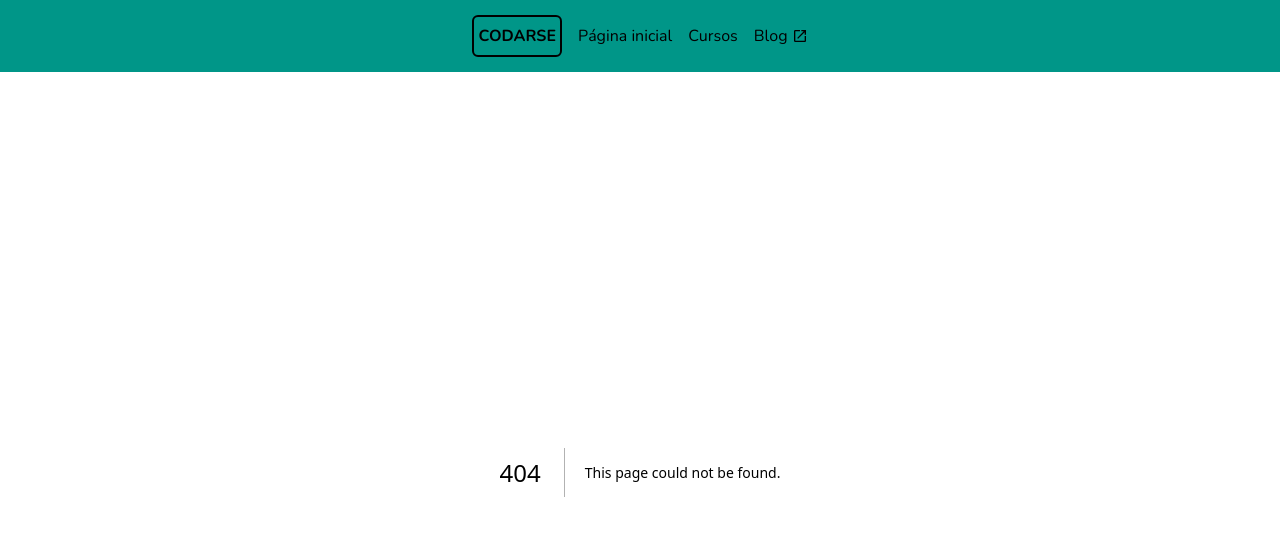
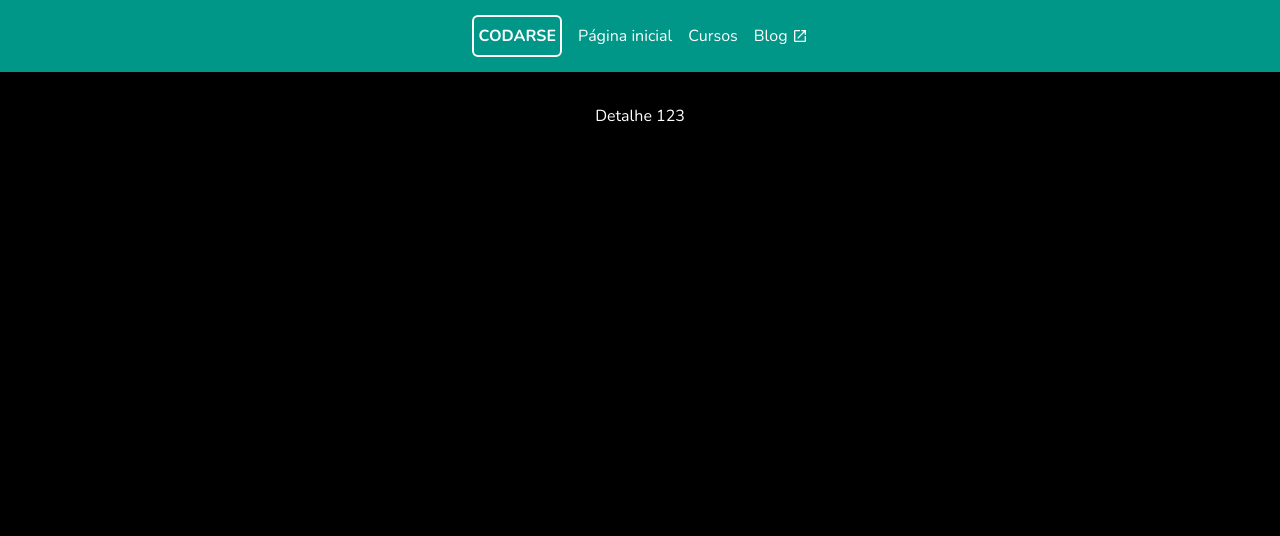
Before and after one commit to FernandaVFelix/FernandaVFelix, a Next.js app in the folder youtube-nextjs-course-plataform/: page /cursos/123 in a window 1280 px wide. Before the commit this address had no page. Shown: the top 536 px of the page. Built offline with nearby package versions, Linux system fonts and the light colour scheme.

Commit message:
feat: add courses detail page

```diff
--- /dev/null
+++ b/youtube-nextjs-course-plataform/src/app/cursos/[id]/page.tsx
@@ -0,0 +1,16 @@
+import { Metadata } from "next";
+
+interface Props {
+  params: { id: string };
+}
+
+export async function generateMetadata({ params }: Props): Promise<Metadata> {
+  return {
+    title: params.id,
+    description: params.id,
+  };
+}
+
+export default function PageCourseDetail({ params }: Props) {
+  return <main className="mt-8 flex justify-center">Detalhe {params.id}</main>;
+}
```
